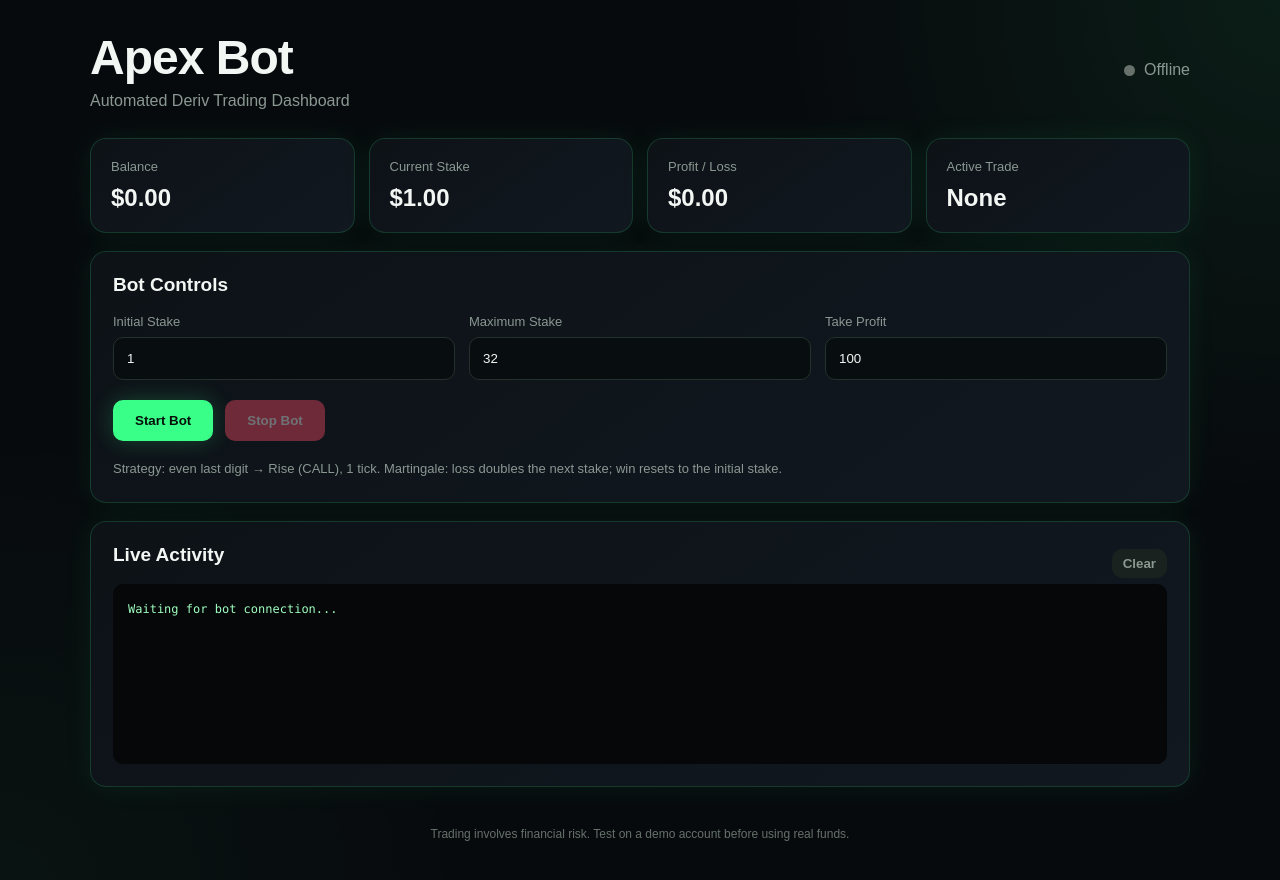
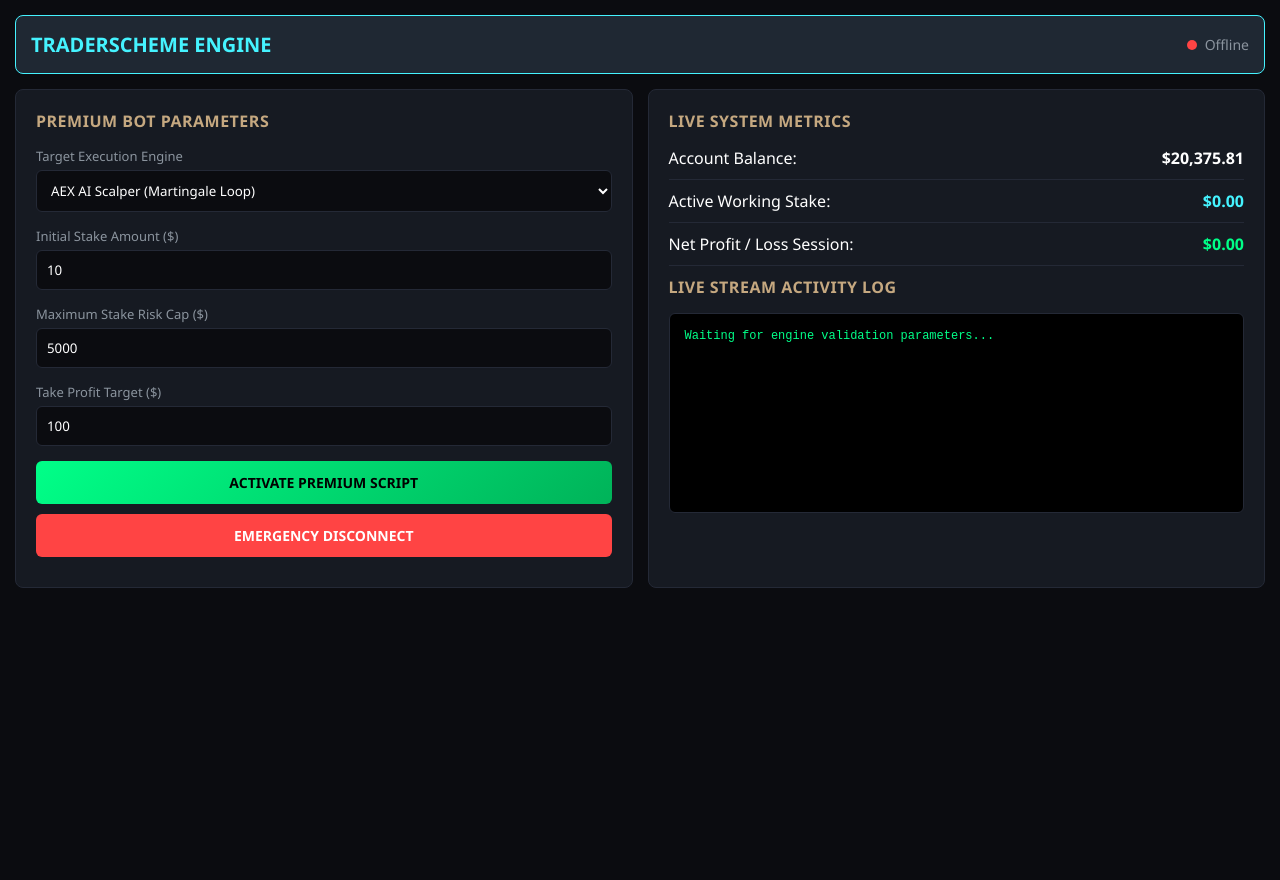
Before and after one commit to amateshebrian-creator/Vaggertrade.ke, a plain HTML site: page index.html in a window 1280 px wide. After the commit the page ends 800 px from the top, so only its background shows below. Drawn offline with Linux system fonts and the light colour scheme.

Commit message:
Revise index.html for TraderScheme platform layout

```diff
--- a/index.html
+++ b/index.html
@@ -3,84 +3,95 @@
 <head>
     <meta charset="UTF-8">
     <meta name="viewport" content="width=device-width, initial-scale=1.0">
-  <title>Apex Bot | Deriv Trading Dashboard</title>
-  <link rel="stylesheet" href="styles.css">
+    <title>TraderScheme Custom Platform Hub</title>
+    <style>
+        * { box-sizing: border-box; margin: 0; padding: 0; font-family: 'Segoe UI', Tahoma, Geneva, Verdana, sans-serif; }
+        body { background-color: #0b0c10; color: #fff; padding: 15px; }
+        .header { display: flex; justify-content: space-between; align-items: center; background: #1f2833; padding: 15px; border-radius: 8px; margin-bottom: 15px; border: 1px solid #45f3ff; }
+        .logo { font-weight: bold; font-size: 20px; color: #45f3ff; }
+        .status-container { display: flex; align-items: center; gap: 8px; }
+        .dot { width: 10px; height: 10px; border-radius: 50%; background: #ff4444; }
+
+        .grid-container { display: grid; grid-template-columns: 1fr; gap: 15px; }
+        @media(min-width: 768px) { .grid-container { grid-template-columns: 1fr 1fr; } }
+
+        .card { background: #161a22; padding: 20px; border-radius: 8px; border: 1px solid #242936; }
+        .card h3 { margin-bottom: 15px; color: #c5a880; font-size: 16px; letter-spacing: 0.5px; }
+
+        .metric-row { display: flex; justify-content: space-between; margin-bottom: 10px; padding-bottom: 10px; border-bottom: 1px solid #242936; }
+        .metric-value { font-weight: bold; color: #00ff88; }
+
+        .form-group { margin-bottom: 15px; }
+        .form-group label { display: block; color: #8b949e; font-size: 13px; margin-bottom: 5px; }
+        .form-group input, .form-group select { width: 100%; background: #0b0c10; border: 1px solid #242936; padding: 10px; color: #fff; border-radius: 6px; outline: none; }
+        .form-group input:focus { border-color: #45f3ff; }
+
+        .btn { width: 100%; padding: 12px; border: none; border-radius: 6px; font-weight: bold; cursor: pointer; margin-bottom: 10px; font-size: 14px; }
+        .btn-start { background: linear-gradient(135deg, #00ff88, #00b359); color: #000; }
+        .btn-stop { background: #ff4444; color: #fff; }
+
+        .console { background: #000; font-family: 'Courier New', Courier, monospace; font-size: 12px; color: #00ff88; padding: 15px; border-radius: 6px; height: 200px; overflow-y: auto; white-space: pre-line; border: 1px solid #242936; }
+    </style>
 </head>
 <body>
-  <main class="app">
-    <header class="topbar">
-      <div>
-        <h1>Apex Bot</h1>
-        <p>Automated Deriv Trading Dashboard</p>
+
+    <!-- 🟢 Platform Header Wrapper -->
+    <div class="header">
+        <div class="logo">TRADERSCHEME ENGINE</div>
+        <div class="status-container">
+            <div id="statusDot" class="dot"></div>
+            <span id="statusText" style="color: #8b949e; font-size: 14px;">Offline</span>
         </div>
-      <div class="status">
-        <span id="statusDot" class="dot offline"></span>
-        <span id="statusText">Offline</span>
-      </div>
-    </header>
-
-    <section class="cards">
-      <article class="card">
-        <span>Balance</span>
-        <strong id="balance">$0.00</strong>
-      </article>
-      <article class="card">
-        <span>Current Stake</span>
-        <strong id="stake">$1.00</strong>
-      </article>
-      <article class="card">
-        <span>Profit / Loss</span>
-        <strong id="profit">$0.00</strong>
-      </article>
-      <article class="card">
-        <span>Active Trade</span>
-        <strong id="activeTrade">None</strong>
-      </article>
-    </section>
-
-    <section class="panel">
-      <h2>Bot Controls</h2>
-
-      <div class="form-grid">
-        <label>
-          Initial Stake
-          <input id="initialStake" type="number" min="0.35" step="0.01" value="1">
-        </label>
-
-        <label>
-          Maximum Stake
-          <input id="maxStake" type="number" min="0.35" step="0.01" value="32">
-        </label>
-
-        <label>
-          Take Profit
-          <input id="takeProfit" type="number" min="0" step="0.01" value="100">
-        </label>
     </div>
 
-      <div class="actions">
-        <button id="startBtn" class="btn primary">Start Bot</button>
-        <button id="stopBtn" class="btn danger" disabled>Stop Bot</button>
+    <div class="grid-container">
+        <!-- ⚙️ Parameters Input Settings Panel -->
+        <div class="card">
+            <h3>PREMIUM BOT PARAMETERS</h3>
+            <div class="form-group">
+                <label>Target Execution Engine</label>
+                <select id="strategyDropdown">
+                    <option value="Martingale">AEX AI Scalper (Martingale Loop)</option>
+                    <option value="Flat">Quantum Core (Fixed Risk Mode)</option>
+                </select>
+            </div>
+            <div class="form-group">
+                <label>Initial Stake Amount ($)</label>
+                <input type="number" id="initialStake" value="10">
+            </div>
+            <div class="form-group">
+                <label>Maximum Stake Risk Cap ($)</label>
+                <input type="number" id="maxStake" value="5000">
+            </div>
+            <div class="form-group">
+                <label>Take Profit Target ($)</label>
+                <input type="number" id="takeProfit" value="100">
             </div>
 
-      <p class="strategy">
-        Strategy: even last digit → Rise (CALL), 1 tick.
-        Martingale: loss doubles the next stake; win resets to the initial stake.
-      </p>
-    </section>
+            <button id="startBtn" class="btn btn-start">ACTIVATE PREMIUM SCRIPT</button>
+            <button id="stopBtn" class="btn btn-stop">EMERGENCY DISCONNECT</button>
+        </div>
 
-    <section class="panel">
-      <div class="panel-heading">
-        <h2>Live Activity</h2>
-        <button id="clearLog" class="small-btn">Clear</button>
+        <!-- 📊 Live Metrics Tracker Display -->
+        <div class="card">
+            <h3>LIVE SYSTEM METRICS</h3>
+            <div class="metric-row">
+                <span>Account Balance:</span>
+                <span id="balance" class="metric-value" style="color: #fff;">$20,375.81</span>
             </div>
-      <pre id="log" class="log">Waiting for bot connection...</pre>
-    </section>
+            <div class="metric-row">
+                <span>Active Working Stake:</span>
+                <span id="stake" class="metric-value" style="color: #45f3ff;">$0.00</span>
+            </div>
+            <div class="metric-row">
+                <span>Net Profit / Loss Session:</span>
+                <span id="profit" class="metric-value">$0.00</span>
+            </div>
 
-    <footer>
-      <p>Trading involves financial risk. Test on a demo account before using real funds.</p>
-    </footer>
-  </main>
+            <h3>LIVE STREAM ACTIVITY LOG</h3>
+            <div id="log" class="console">Waiting for engine validation parameters...</div>
+        </div>
+    </div>
 
     <script src="app.js"></script>
 </body>
```
Lines whose indentation alone changed are shown as unchanged.
